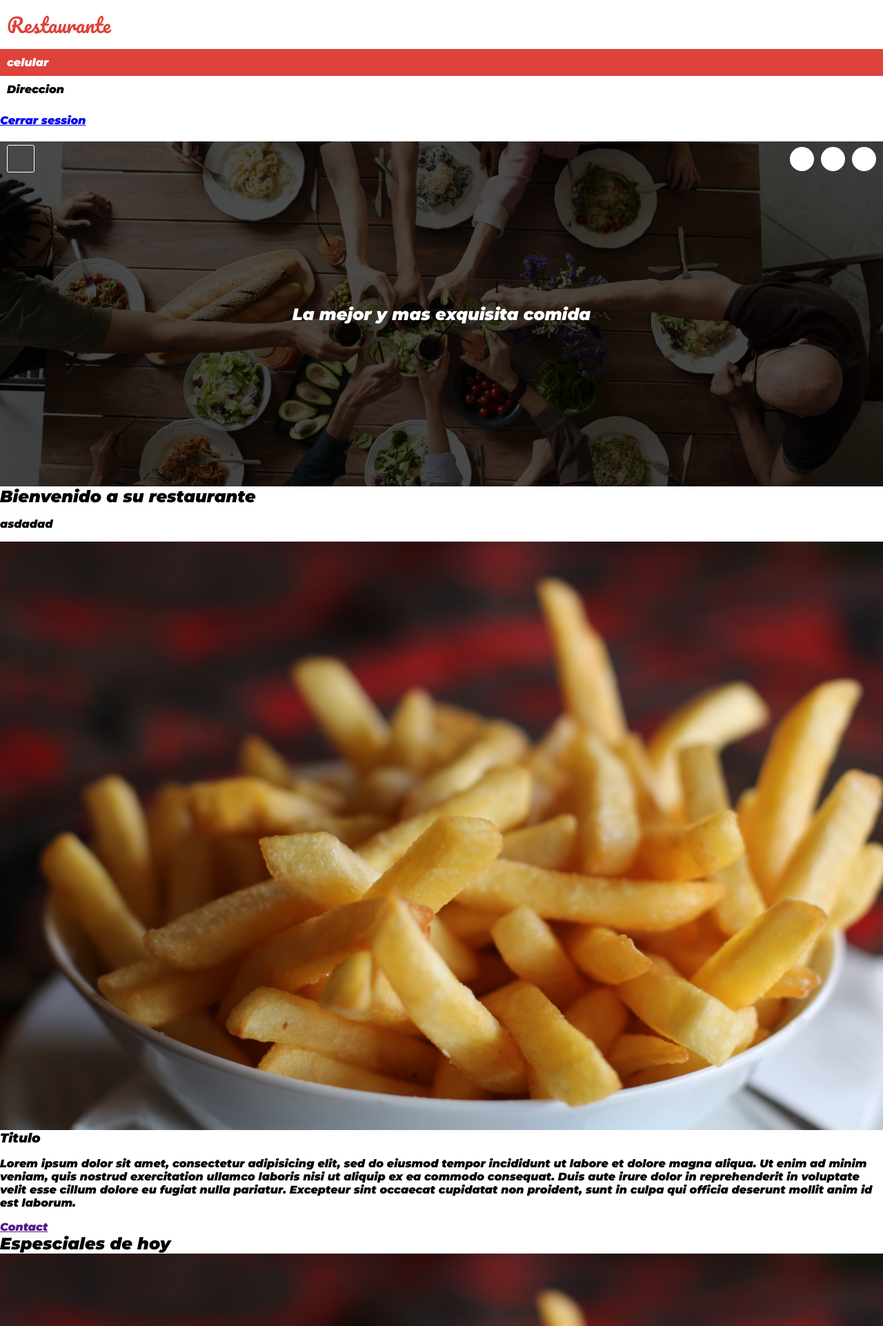
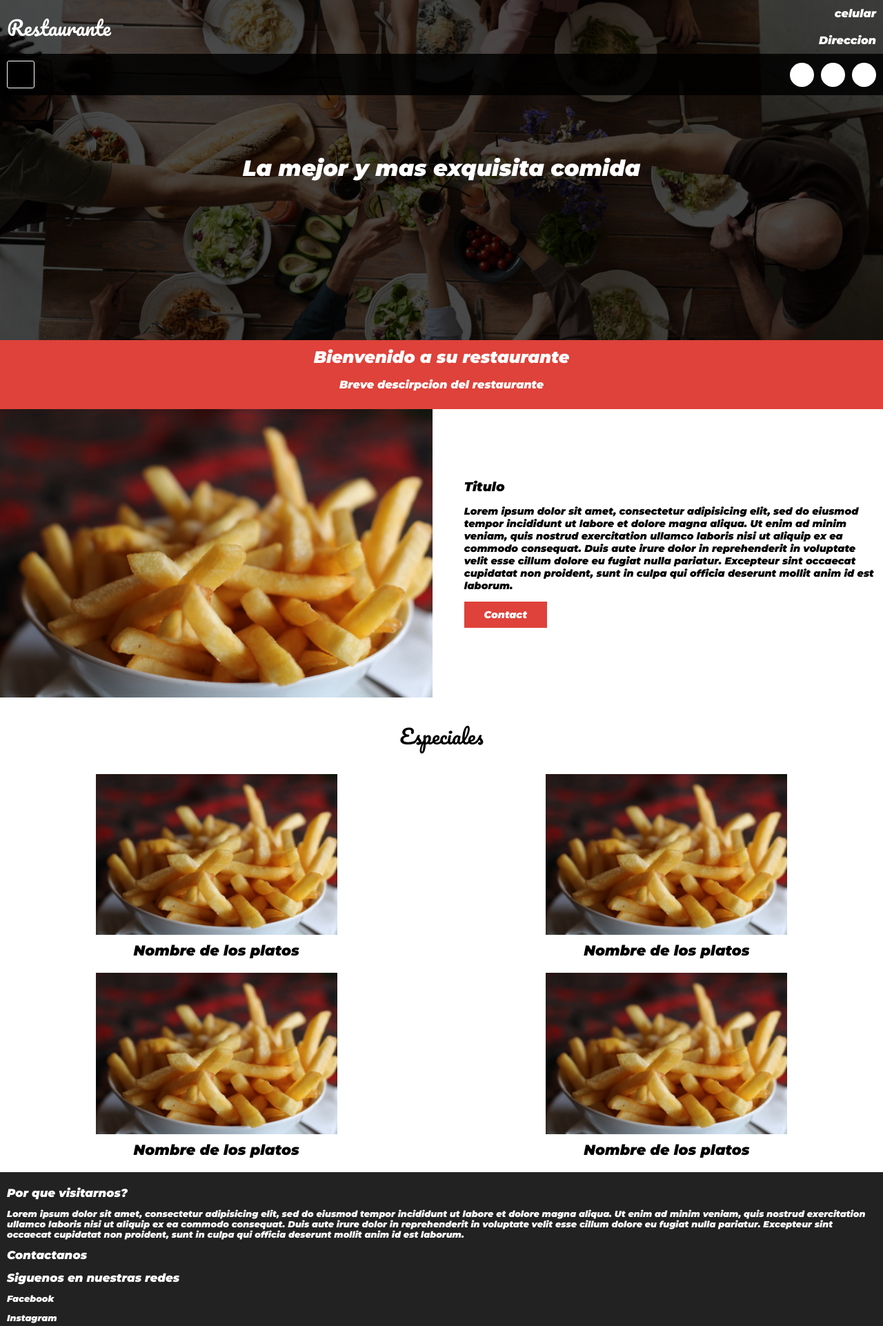
Before and after one commit to luisfer30/restaurante, a PHP site: page /view/bienvenido.php in a window 1280 px wide. Shown: the top 1922 px of the page at 69% size. Run offline with PHP 8.4, Linux system fonts and the light colour scheme; a user stored in the database is signed in; some libraries are stand-ins or nearby versions.

Commit message:
Pagina principal
casi terminado el css de bienvenido

```diff
--- a/css/bienvenido.css
+++ b/css/bienvenido.css
@@ -156,3 +156,136 @@ h1 ,h2, h3, h4, h5 ,h6{
     font-size: 1.5em;
     font-weight: bold;
 }
+/*----------------ESTILOS PRINCIPALES----------*/
+.group--color .container{
+    background: #DE423A;
+    color: white;
+    padding: 10px;
+    text-align: center;
+}
+.main-__title{
+    margin: 15px;
+    font-size: 1.8em;
+    font-family: 'Pacifico' cursive;
+    font-weight: 100;
+}
+.column__title{
+    font-size: 1.3em;
+}
+.main__about__description .column:nth-child(2){
+    padding: 10px;
+}
+.btn{
+    display: block;
+    text-align: center;
+    text-decoration: none;
+    width: 120px;
+    background: #DE423A;
+    color: white;
+    padding: 10px;
+    margin: 10px auto;
+}
+.group__title{
+    font-family: 'Pacifico', cursive;
+    text-align: center;
+    font-weight: 100;
+    font-size: 1.8em;
+    margin: 30px;
+
+}
+.today-special .column{
+    margin-bottom: 30px;
+    text-align: center;
+}
+.today-special__img{
+    margin: auto;
+    max-width: 350px;
+}
+.today-special__title{
+    text-align: center;
+    font-size: 1.3em;
+    padding-top: 10px;
+    padding-bottom: 20px;
+
+}
+.today-special__price{
+    text-align: center;
+    font-size: 1.5em;
+    color: #DE423A;
+    font-weight: bold;
+}
+
+/*---------ESTILOS DEL FOOTER----------*/
+.main-footer{
+    background: #222;
+    color: white;
+    padding: 10px;
+    padding-top: 20px;
+    padding-bottom: 20px;
+    font-size: .8em;
+}
+.copy{
+    text-align: center;
+    margin: auto;
+    margin-top: 15px;
+}
+.main-footer [class*="icon-"]{
+    color: white;
+    text-decoration: none;
+
+}
+.main-footer [class*="icon-"]:before{
+    position: relative;
+    top: 3px;
+    right: 5px;
+
+}
+/*-------------ESTILOS RESPONSIVE------------*/
+@media screen and (min-width: 480px){
+    .logo{
+        color: white;
+    }
+    .main-header__contactInfo{
+        text-align: right;
+    }
+
+    .main-header__contactInfo__phone{
+        background: none;
+    }
+    .main-header__contactInfo__address{
+        color: white;
+
+    }
+
+    .main-nav{
+        background: rgba(0, 0, 0, 0.85)
+    }
+      .banner{
+        margin-top: -145px;
+        z-index: -1000;
+    }
+    .banner__content{
+        font-size: 2em;
+    }
+    .column--50{
+        width: 49%;
+    }
+    .column--50-25{
+        width: 49%;
+    }
+    .main__about__description .column:nth-child(2){
+        padding-left: 20px;
+        font-size: .9em;
+    }
+     .main__about__description .btn{
+        margin: 0;
+    }
+    .today-special .column{
+        border: 5px solid #ddd;
+        padding: 5px;
+    }
+
+
+
+
+}
--- a/validaciones/conexion.php
+++ b/validaciones/conexion.php
@@ -1,4 +1,4 @@
 <?php
-$conexion = mysqli_connect("localhost","root","luisfernando30","restaurante");
+$conexion = mysqli_connect("localhost","root","","restaurante");
 
  ?>
--- a/view/bienvenido.php
+++ b/view/bienvenido.php
@@ -30,9 +30,6 @@ die();
                         </p>
                        <p class="main-header__contactInfo__address">
                            <span class="icon-ubicacion">Direccion</span>
-                           <p class="main-header__contactInfo__cerrar">
-                               <a href="../validaciones/cerrar.php">Cerrar session</a>
-                           </p>
                     </p>
                 </div>
             </div>
@@ -41,7 +38,7 @@ die();
     <div class="container container--flex">
         <span class="icon-barra" id="btnmenu"></span>
         <ul class="menu" id="menu">
-            <li class="menu__item" ><a href="/" class="menu__link menu__link--select">Inicio</a></li>
+            <li class="menu__item" ><a href="../validaciones/cerrar.php" class="menu__link menu__link--select">Cerrar Sesion</a></li>
             <li class="menu__item" ><a href="nosotros.html" class="menu__link">Nosotros</a></li>
             <li class="menu__item" ><a href="menu.php" class="menu__link">Menu</a></li>
             <li class="menu__item" ><a href="contacto.php" class="menu__link">Contacto</a></li>
@@ -63,7 +60,7 @@ die();
     <section class="group group--color">
 <div class="container">
     <h2 class="main__tittle">Bienvenido a su restaurante</h2>
-    <p class="main_txt">asdadad</p>
+    <p class="main_txt">Breve descirpcion del restaurante</p>
 </div>
     </section>
 <section class="group main__about__description">
@@ -90,21 +87,22 @@ die();
 </section>
 <!-- seccion de menus  -->
 <section class="group today-sepecial">
-    <h2 class="today-sepecial__title">Espesciales de hoy</h2>
+    <h2 class="group__title">Especiales</h2>
+    <div class="container container--flex">
     <div class="column column--50-25">
-        <img src="../imagenes/food1.jpg" class="today-sepecial__img">
-        <div class="today-sepecial__title">Nombre de los platos</div>
+        <img src="../imagenes/food1.jpg" class="today-special__img">
+        <div class="today-special__title">Nombre de los platos</div>
     </div><div class="column column--50-25">
-        <img src="../imagenes/food1.jpg" class="today-sepecial__img">
-        <div class="today-sepecial__title">Nombre de los platos</div>
+        <img src="../imagenes/food1.jpg" class="today-special__img">
+        <div class="today-special__title">Nombre de los platos</div>
     </div><div class="column column--50-25">
-        <img src="../imagenes/food1.jpg" class="today-sepecial__img">
-        <div class="today-sepecial__title">Nombre de los platos</div>
+        <img src="../imagenes/food1.jpg" class="today-special__img">
+        <div class="today-special__title">Nombre de los platos</div>
     </div><div class="column column--50-25">
-        <img src="../imagenes/food1.jpg" class="today-sepecial__img">
-        <div class="today-sepecial__title">Nombre de los platos</div>
+        <img src="../imagenes/food1.jpg" class="today-special__img">
+        <div class="today-special__title">Nombre de los platos</div>
     </div>
-
+</div>
 </section>
 
     </main>
@@ -128,9 +126,9 @@ die();
         </div>
         <div class="column column--33">
             <h2 class="column__title">Siguenos en nuestras redes</h2>
-            <p class="column__txt"><a href="" class="icon-facebook"></a></p>
-            <p class="column__txt"><a href="" class="icon-instagram"></a></p>
-            <p class="column__txt"><a href="" class="icon-correo"></a></p>
+            <p class="column__txt"><a href="" class="icon-facebook">Facebook</a></p>
+            <p class="column__txt"><a href="" class="icon-instagram">Instagram</a></p>
+            <p class="column__txt"><a href="" class="icon-correo">Email</a></p>
         </div>
 
         <p class="copy"> 2021 nombre restaurante | Todos los derechos reservados</p>
```
